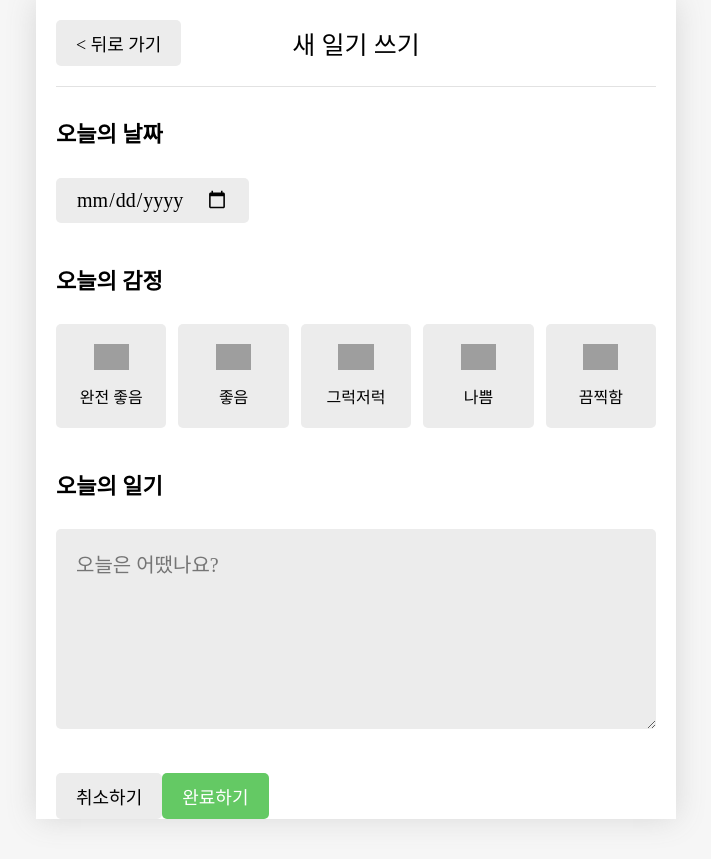
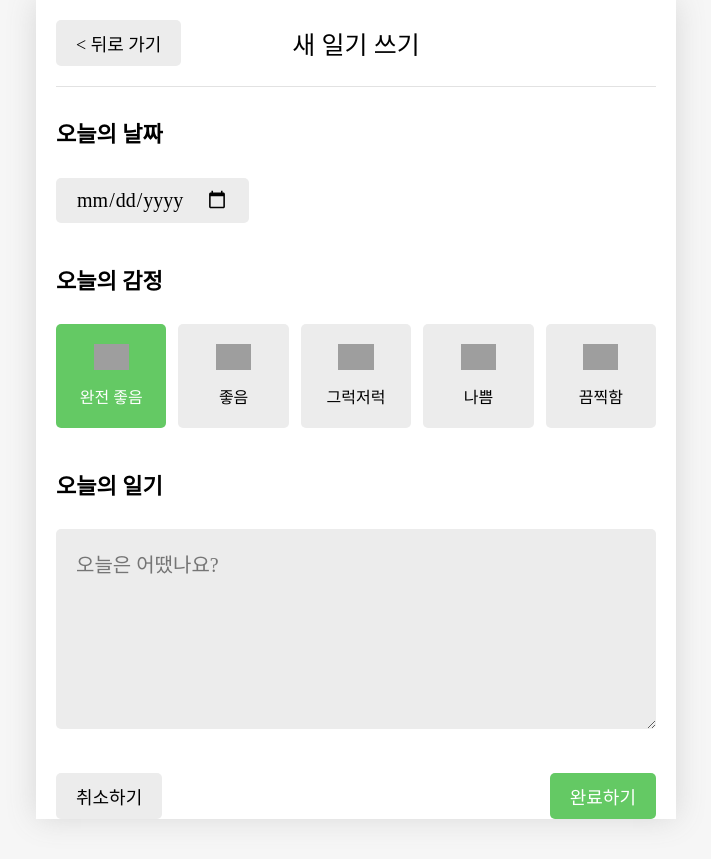
Before and after one commit to ojm51/Emotion-Diary, a React (Vite) app: page /new in a window 1280 px wide. Shown: the whole page, without its empty margins (284-995 px from the left). Built offline with nearby package versions, Linux system fonts and the light colour scheme; grey boxes are pictures that could not be loaded; a web font is replaced by a local one.

Commit message:
feat: 버튼 섹션 ui 구현

```diff
--- a/src/components/Editor.css
+++ b/src/components/Editor.css
@@ -29,3 +29,8 @@ textarea {
   resize: vertical;
   box-sizing: border-box;
 }
+
+.Editor .button_section {
+  display: flex;
+  justify-content: space-between;
+}
--- a/src/components/EmotionItem.jsx
+++ b/src/components/EmotionItem.jsx
@@ -5,7 +5,7 @@ const EmotionItem = ({ emotionId, emotionName, isSelected }) => {
   return (
     <div
       className={`EmotionItem ${
-        isSelected ? `EmtionItem_on_${emotionId}` : ""
+        isSelected ? `EmotionItem_on_${emotionId}` : ""
       }`}
     >
       <img
```
